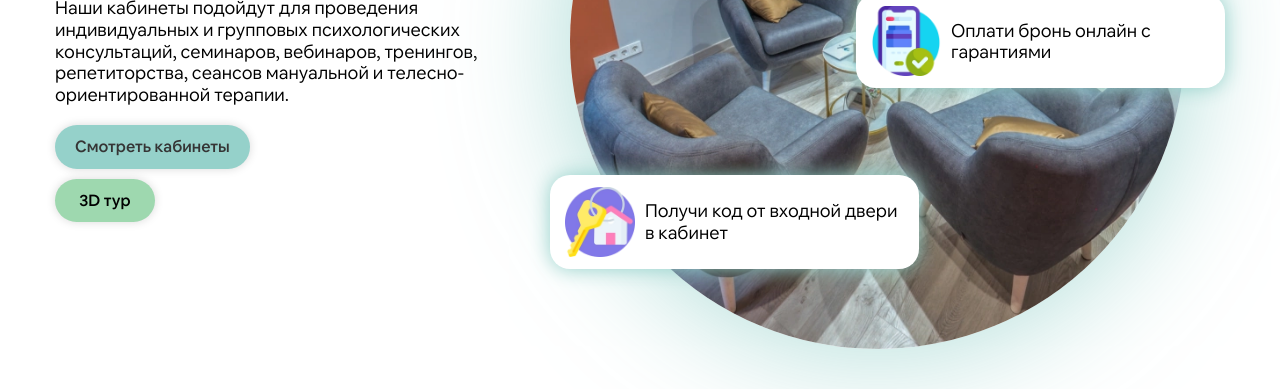
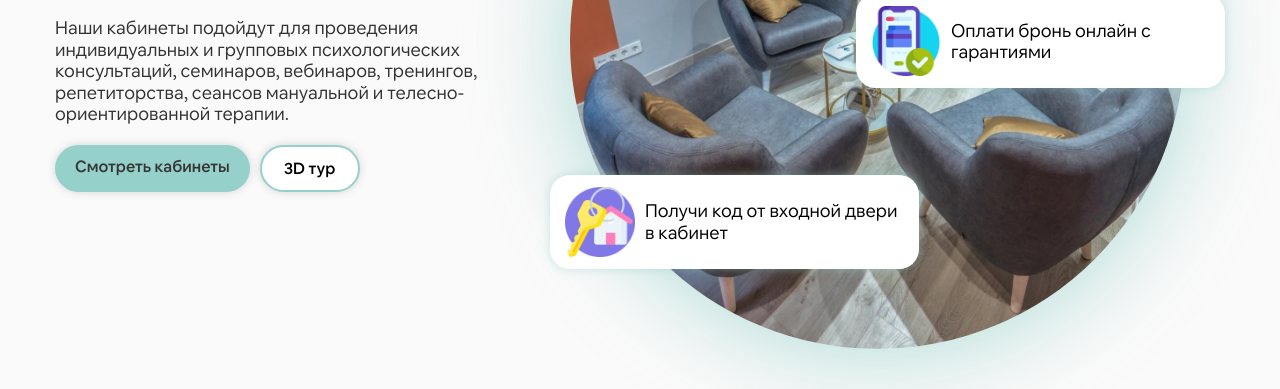
Before and after one commit to korichh/comfort-zone, a plain HTML site: page index.html in a window 1280 px wide. Shown: the part 417-806 px from the top of the page. Drawn offline with Linux system fonts and the light colour scheme.

Commit message:
additions

```diff
--- a/css/main.css
+++ b/css/main.css
@@ -270,6 +270,7 @@ template {
 
 body {
     font-family: "Cereal", sans-serif;
+    background-color: #fbfafa;
 }
 
 html {
@@ -310,7 +311,7 @@ html {
 }
 
 .header {
-    background-color: #fffefe;
+    background-color: #fbfafa;
     border-bottom: 1px solid rgba(232, 233, 236, 1);
 }
 .topnav {
@@ -746,6 +747,7 @@ html {
     font-size: 18px;
     line-height: 1.2;
     margin-bottom: 20px;
+    opacity: 0.8;
 }
 .btn {
     background: none;
@@ -758,7 +760,8 @@ html {
     font-weight: 600;
     padding: 12px 20px;
     border-radius: 100px;
-    background-color: rgb(var(--color-2));
+    background-color: #fff;
+    border: 2px solid rgba(var(--color-1), 1);
     color: #000;
     box-shadow: 0 0 10px rgba(0, 0, 0, 0.15);
     min-width: 100px;
@@ -768,17 +771,24 @@ html {
 }
 .btn-prim {
     background-color: rgb(var(--color-1));
+    border: none;
     color: #353535;
 }
 .btn:hover {
     transform: translateY(-3px);
-    box-shadow: 0 0 10px rgba(0, 0, 0, 0.3);
 }
 .btn:active {
     transform: scale(0.95);
 }
+.hero .btns {
+    display: flex;
+    margin-bottom: 10px;
+    flex-wrap: wrap;
+    position: relative;
+    z-index: 1;
+}
 .hero .btn {
-    align-self: flex-start;
+    margin-right: 10px;
     margin-bottom: 10px;
 }
 .hero .circle {
@@ -795,7 +805,7 @@ html {
     width: 100%;
     height: auto;
     border-radius: 100%;
-    box-shadow: 0 0 120px rgba(var(--color-1), 0.8);
+    box-shadow: 0 0 100px rgba(var(--color-1), 0.8);
 }
 .hero .cards {
     position: absolute;
@@ -816,7 +826,7 @@ html {
     padding: 12px 15px;
     border-radius: 20px;
     max-width: 60%;
-    box-shadow: 0 0 20px rgba(var(--color-1), 1);
+    box-shadow: 0 0 10px rgba(var(--color-1), 0.5);
     position: relative;
     transition:
         transform 0.3s ease,
@@ -824,7 +834,7 @@ html {
 }
 .hero .card:hover {
     transform: translateY(-3px);
-    box-shadow: 0 0 30px rgba(var(--color-1), 1);
+    box-shadow: 0 0 20px rgba(var(--color-1), 0.5);
 }
 .hero .card:nth-child(1) {
     align-self: flex-start;
--- a/index.html
+++ b/index.html
@@ -98,8 +98,10 @@
                             <h1>Аренда кабинета психолога в Киеве</h1>
                             <span>— почасово и долгосрочно</span>
                             <p>Наши кабинеты подойдут для проведения индивидуальных и групповых психологических консультаций, семинаров, вебинаров, тренингов, репетиторства, сеансов мануальной и телесно-ориентированной терапии.</p>
-                            <a class="btn btn-prim" href="#kabinet">Смотреть кабинеты</a>
-                            <a class="btn" href="#">3D тур</a>
+                            <div class="btns">
+                                <a class="btn btn-prim" href="#kabinet">Смотреть кабинеты</a>
+                                <a class="btn" href="#">3D тур</a>
+                            </div>
                         </div>
                         <div class="circle">
                             <div class="image">
@@ -127,6 +129,9 @@
                     </div>
                 </div>
             </section>
+            <section class="offer">
+
+            </section>
         </main>
         <footer class="footer">
 
```
